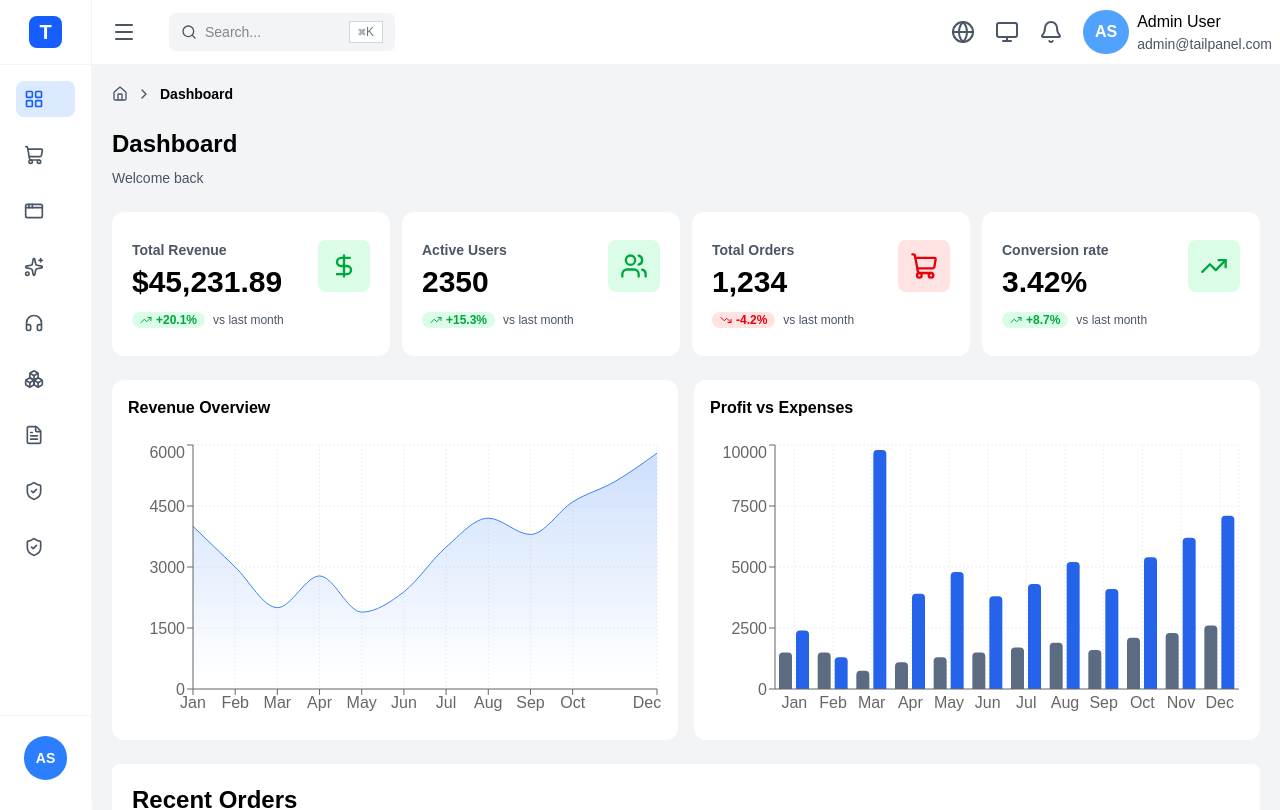
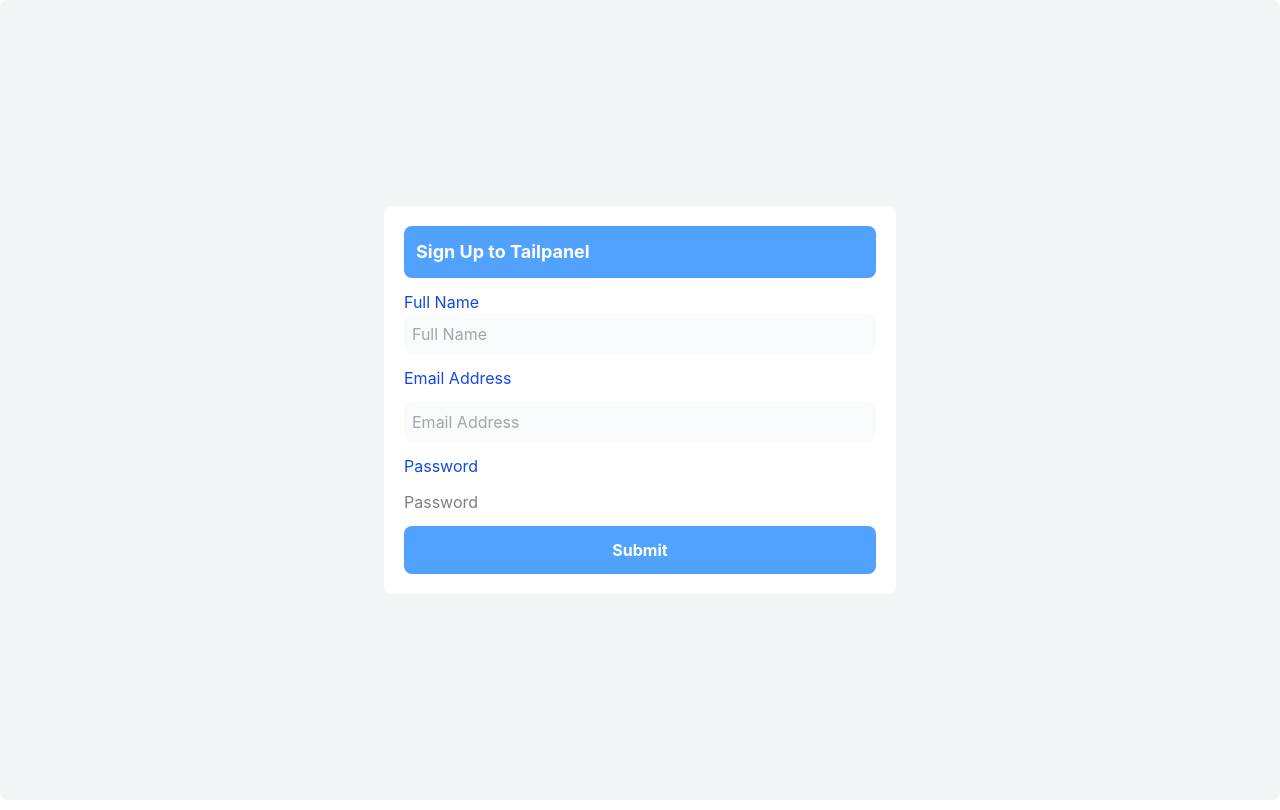
Before and after one commit to RosyPanday/TailPanel, a React (Vite) app in the folder tailPanel/: page / in a window 1280 px wide. Shown: the top 810 px of the page. Built offline with nearby package versions, Linux system fonts and the light colour scheme.

Commit message:
add signup with zod validation

```diff
--- a/tailPanel/package.json
+++ b/tailPanel/package.json
@@ -10,14 +10,17 @@
     "preview": "vite preview"
   },
   "dependencies": {
+    "@hookform/resolvers": "^5.9.1",
     "@tailwindcss/vite": "^4.3.3",
     "lucide-react": "^1.39.0",
     "react": "^19.2.8",
     "react-dom": "^19.2.8",
+    "react-hook-form": "^7.87.0",
     "react-router-dom": "^7.18.3",
     "recharts": "^3.10.1",
     "tailwindcss": "^4.3.3",
-    "typescript": "^7.0.2"
+    "typescript": "^7.0.2",
+    "zod": "^4.5.4"
   },
   "devDependencies": {
     "@eslint/js": "^10.0.1",
--- a/tailPanel/src/components/layout/adminUser/admin-user-card.tsx
+++ b/tailPanel/src/components/layout/adminUser/admin-user-card.tsx
@@ -1,8 +1,8 @@
 function AdminUserCard() {
   return (
     <>
-      <span className="text-md ">Admin User</span>
-      <span className="text-sm text-gray-600 ">admin@tailpanel.com</span>
+      <span className="text-md ">Guest User</span>
+      <span className="text-sm text-gray-600 ">guest@tailpanel.com</span>
     </>
   );
 }
--- a/tailPanel/src/components/layout/navbar/navbar.tsx
+++ b/tailPanel/src/components/layout/navbar/navbar.tsx
@@ -19,7 +19,7 @@
         <Bell className="text-gray-600 cursor-pointer"></Bell>
         <div className="flex gap-2 items-center justify-center">
           <span className="bg-blue-400 rounded-3xl px-3 py-2.5 text-white font-bold ">
-            AS
+            GT
           </span>
           <div className="hidden sm:flex flex-col ">
             <AdminUserCard />
--- a/tailPanel/src/components/layout/sidebar/sidebar.tsx
+++ b/tailPanel/src/components/layout/sidebar/sidebar.tsx
@@ -35,9 +35,9 @@
         className={`flex items-center ${isExpanded ? "px-4" : "justify-center "} gap-3  py-3 border-r border-t border-gray-100  `}
       >
         <span
-          className={`${isExpanded ? "p-2 m-1" : "p-3 m-2 "}text-white font-bold bg-blue-500 rounded-full text-sm `}
+          className={`${isExpanded ? "p-2 m-1 " : "p-3 m-2 "}text-white font-bold bg-blue-500 rounded-full text-sm `}
         >
-          AS
+          GT
         </span>
         <div className={`${isExpanded ? "flex flex-col" : "hidden"}`}>
           <AdminUserCard />
--- /dev/null
+++ b/tailPanel/src/components/layout/signup/signup-content.tsx
@@ -0,0 +1,57 @@
+import { useSignup } from "../../../hooks/use-signup.js";
+
+const SignupContent = () => {
+
+  const { register, handleSubmit,onSubmitEvent, errors } = useSignup();
+
+  return (
+    <div className="flex bg-white w-lg justify-center rounded-lg ">
+      <form
+        onSubmit={handleSubmit(onSubmitEvent)}
+        className="flex flex-1 flex-col m-5 gap-3"
+      >
+        <div className="bg-blue-400 rounded-lg p-3 text-white font-bold text-lg justify-center">
+          Sign Up to Tailpanel
+        </div>
+        {/* full name */}
+        <div className="flex flex-col  ">
+          <span className="text-blue-700">Full Name</span>
+          <input
+            className="bg-gray-50 rounded-lg p-2 text-gray-600"
+            {...register("fullName")}
+            type="text"
+            placeholder="Full Name"
+          />
+        </div>
+        {/* email address */}
+        <span className="text-blue-700">Email Address</span>
+        <input
+          className="bg-gray-50 rounded-lg p-2 text-gray-600"
+          {...register("email")}
+          type="text"
+          placeholder="Email Address"
+        />
+        {errors.email && <div className="text-red-600">{errors.email.message}</div>}
+        {/* password */}
+        <span className="text-blue-700">Password</span>
+        <input
+          {...register("password")}
+          type="password"
+          placeholder="Password"
+        />
+        {errors.password && <div className="text-red-600">{errors.password.message}</div>}
+
+        <button
+          type="submit"
+          className="bg-blue-400 rounded-lg p-3 text-white font-bold"
+        >
+          {" "}
+          Submit
+        </button>
+        {errors.root && <div className="text-red-600"> {errors.root.message}</div>}
+      </form>
+    </div>
+  );
+};
+
+export default SignupContent;
--- a/tailPanel/src/constants/sidebar-items.ts
+++ b/tailPanel/src/constants/sidebar-items.ts
@@ -25,7 +25,7 @@
     label: "Dashboards",
     icon: LayoutGrid,
     subItems: [
-      { id: "default", label: "Sign up", subItemIcon: Home },
+      { id: "default", label:"Log Out", subItemIcon: Home },
       { id: "crm", label: "CRM", subItemIcon: Briefcase },
       { id: "saas", label: "SaaS", subItemIcon: LineChart },
       { id: "marketing", label: "Marketing", subItemIcon: Megaphone },
--- a/tailPanel/src/hooks/use-side-bar-scrollable.ts
+++ b/tailPanel/src/hooks/use-side-bar-scrollable.ts
@@ -16,7 +16,7 @@
   };
 
   const loadDefaultSignupPage = () => {
-    navigate("/signup");
+    navigate("/");
   };
 
   return {
--- /dev/null
+++ b/tailPanel/src/hooks/use-signup.ts
@@ -0,0 +1,36 @@
+import { useForm, type SubmitHandler } from "react-hook-form";
+
+import { signupSchema, type FormFields } from "../schemas/signup-schema.js";
+import { zodResolver } from "@hookform/resolvers/zod";
+import { useNavigate } from "react-router-dom";
+
+export function useSignup() {
+  const navigate = useNavigate();
+  const {
+    register,
+    handleSubmit,
+    setError,
+    formState: { errors },
+  } = useForm<FormFields>({
+    resolver: zodResolver(signupSchema),
+  });
+
+  const onSubmitEvent: SubmitHandler<FormFields> = (data) => {
+    try {
+      navigate("/dashboard");
+      // throw new Error("kdshg");
+    } catch (error) {
+      setError("root", {
+        message: "something is wrong",
+      });
+    }
+  };
+
+  return {
+    register,
+    handleSubmit,
+    setError,
+    errors,
+    onSubmitEvent
+  };
+}
--- a/tailPanel/src/pages/signup.tsx
+++ b/tailPanel/src/pages/signup.tsx
@@ -1,16 +1,10 @@
-import type { UseDashboardReturn } from "../types/layout.js";
-import { useDashboard } from "../hooks/use-dashboard.js";
-import Layout from "../components/layout/layout.js";
-import DashboardContent from "../components/layout/dashboard/dashboard-content.js";
+import SignupContent from "../components/layout/signup/signup-content.js";
+
 
 function Signup() {
-  const { isExpanded, toggleSidebar }: UseDashboardReturn = useDashboard();
-
   return (
-    <div className={`flex lg:flex font-['Arial']`}>
-      <Layout isExpanded={isExpanded} toggleSidebar={toggleSidebar}>
-
-      </Layout>
+    <div className={`flex bg-gray-100 rounded-lg justify-center items-center w-full h-screen`}>
+         <SignupContent />
     </div>
   );
 }
--- a/tailPanel/src/router.tsx
+++ b/tailPanel/src/router.tsx
@@ -5,11 +5,11 @@
 
 export const router =  createBrowserRouter([
     {
-        path:"/",
+        path:"/dashboard",
         element:<Dashboard />
     },
     {
-        path:"/signup",
+        path:"/",
         element:<Signup />
     }
 ])
--- /dev/null
+++ b/tailPanel/src/schemas/signup-schema.ts
@@ -0,0 +1,9 @@
+import { z } from "zod";
+
+export const signupSchema = z.object({
+  fullName: z.string().min(5),
+  email: z.email(),
+  password: z.string().min(3),
+});
+
+export type FormFields = z.infer<typeof signupSchema>;
```
Also changed, not shown: 1 other file (tests, documents, lock files or other folders).
